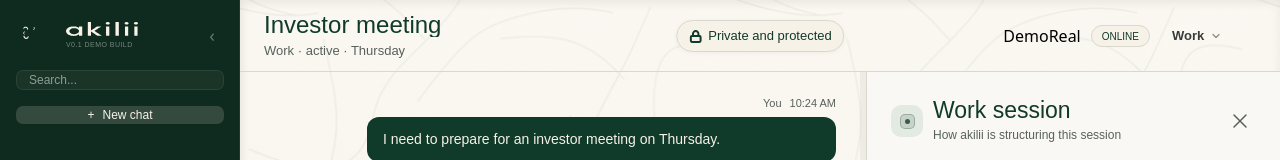
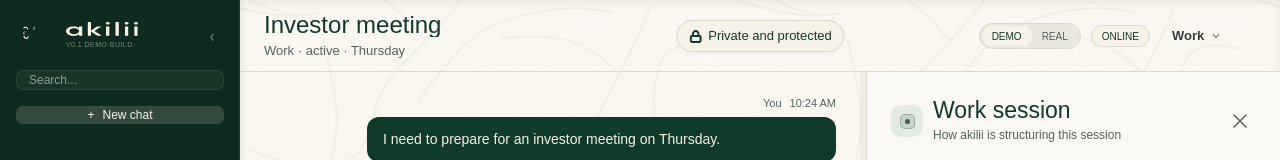
Before and after one commit to FullSpektrum-ai/akilii, a React (Vite) app: page /work in a window 1280 px wide. Shown: the top 160 px of the page. Built offline with nearby package versions, Linux system fonts and the light colour scheme; a web font is replaced by a local one.

Commit message:
Add runtime toggle fidelity styles

```diff
--- a/src/canonical-fidelity.css
+++ b/src/canonical-fidelity.css
@@ -36,6 +36,9 @@
 .settings-icon { width: 14px !important; height: 14px !important; flex: 0 0 14px; display: block; overflow: visible; }
 .settings-icon path { stroke: var(--sidebar-muted); }
 .account-card { height: 40px; }
+.runtime-toggle { display: inline-flex; align-items: center; height: 26px; padding: 2px; border-radius: 999px; background: var(--ws-border-alpha); border: 1px solid var(--ws-border); }
+.runtime-pill { height: 20px; min-width: 44px; padding: 0 10px; border: 0; border-radius: 999px; background: transparent; color: var(--ws-secondary); font-family: "Inter:Medium", sans-serif; font-size: 10px; text-transform: uppercase; cursor: pointer; }
+.runtime-pill.active { background: var(--ws-pill-bg); color: var(--ws-pill-text); }
 
 .panel-icon { color: transparent; font-size: 0; position: relative; }
 .panel-icon::before { content: ""; width: 15px; height: 15px; border-radius: 5px; background: color-mix(in srgb, var(--ws-heading) 13%, transparent); border: 1px solid color-mix(in srgb, var(--ws-heading) 25%, transparent); }
@@ -51,4 +54,5 @@
 @media (max-width: 1023px) {
   .canonical-sidebar-mobile .sidebar-brandmark { transform: translateX(-4px) translateY(-1px) scale(0.95); }
   .canonical-sidebar-mobile { padding: 16px 16px 12px; }
+  .runtime-toggle { display: none; }
 }
```
